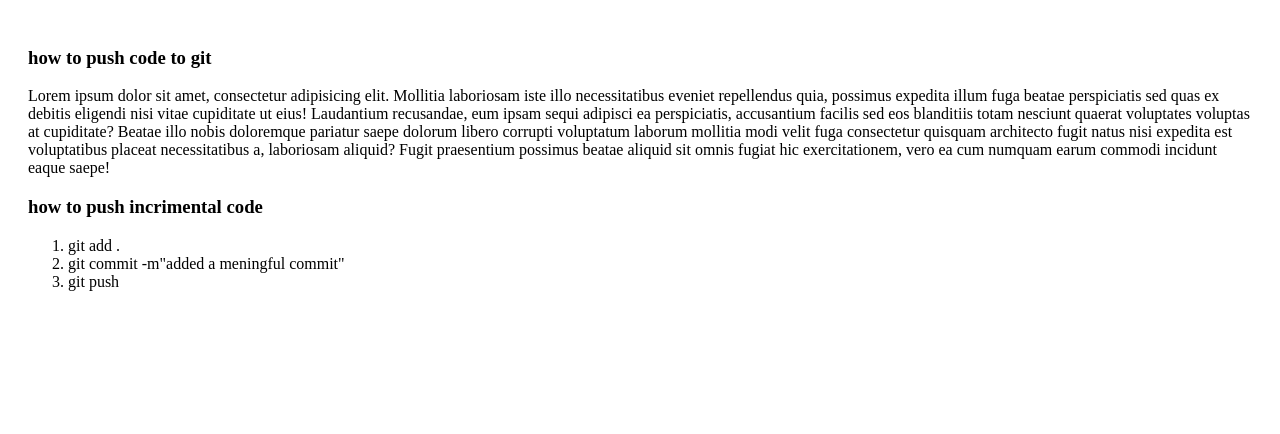
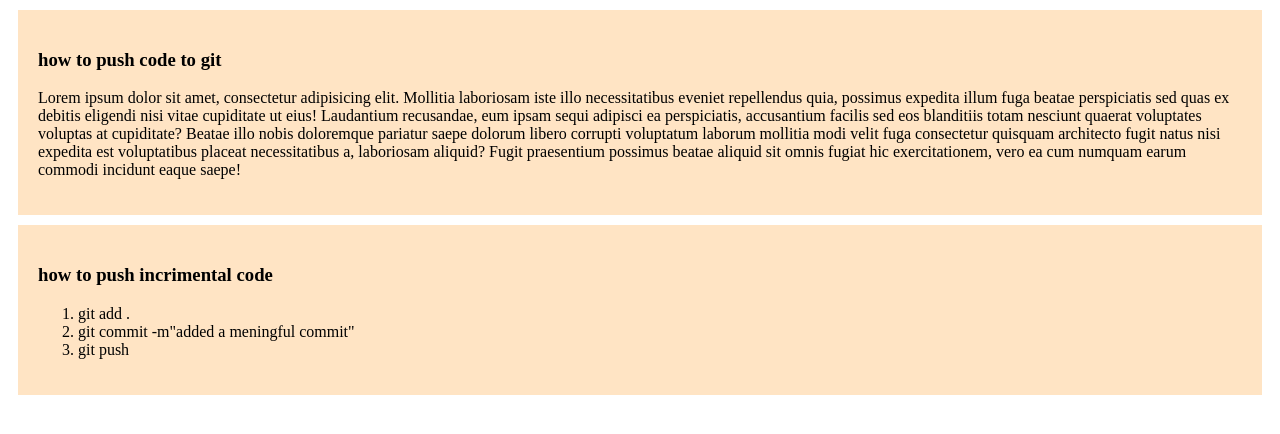
Before and after one commit to sabbirRashed/my-first-github-ripo, a plain HTML site: page my first git repository.html in a window 1280 px wide. Drawn offline with Linux system fonts and the light colour scheme.

Commit message:
added css in div and box

```diff
--- a/git respiratory.css
+++ b/git respiratory.css
@@ -1,3 +1,5 @@
-#box{
+#box,#div{
     padding: 20px;
+    background-color: bisque;
+    margin: 10px;
 }
--- a/my first git repository.html
+++ b/my first git repository.html
@@ -23,9 +23,9 @@
             nisi expedita est voluptatibus placeat necessitatibus a, laboriosam aliquid? Fugit praesentium possimus
             beatae
             aliquid sit omnis fugiat hic exercitationem, vero ea cum numquam earum commodi incidunt eaque saepe!</p>
-        <div>
-        </div>
 
+    </div>
+    <div id="div">
         <h3>how to push incrimental code</h3>
         <ol>
             <li>git add .</li>
```
